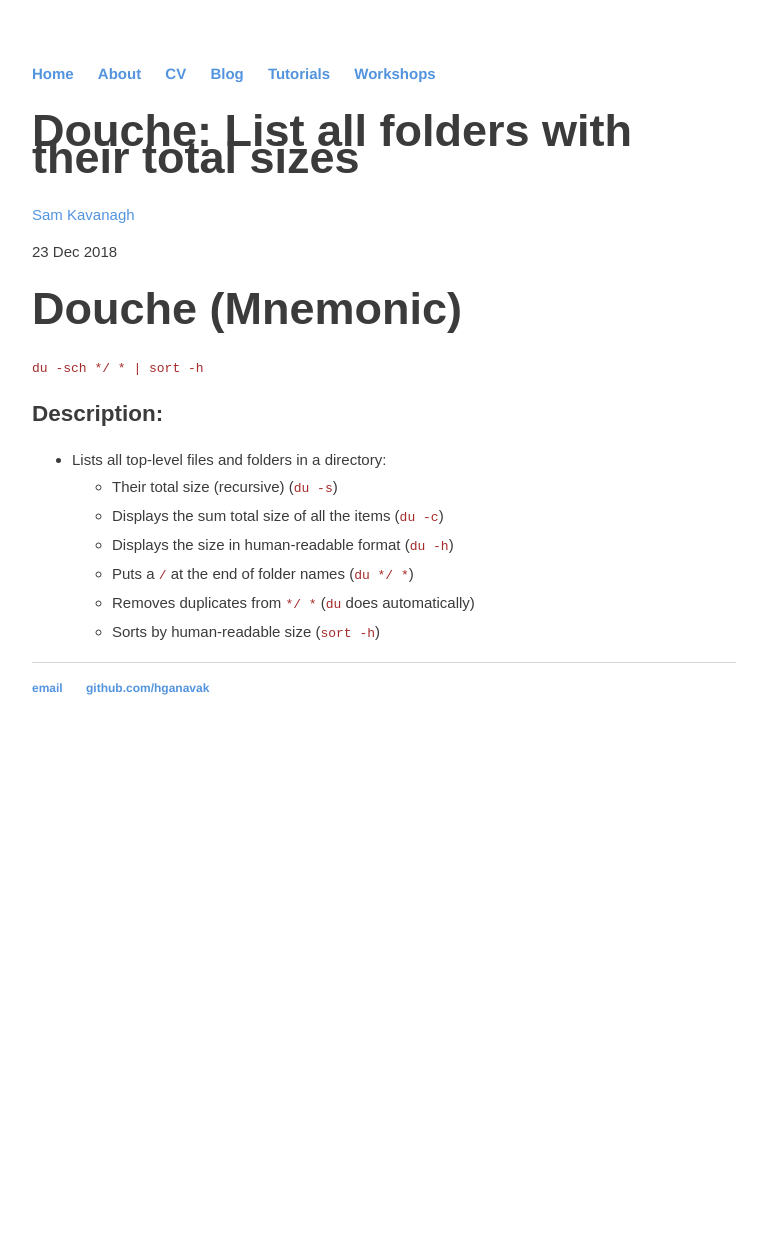
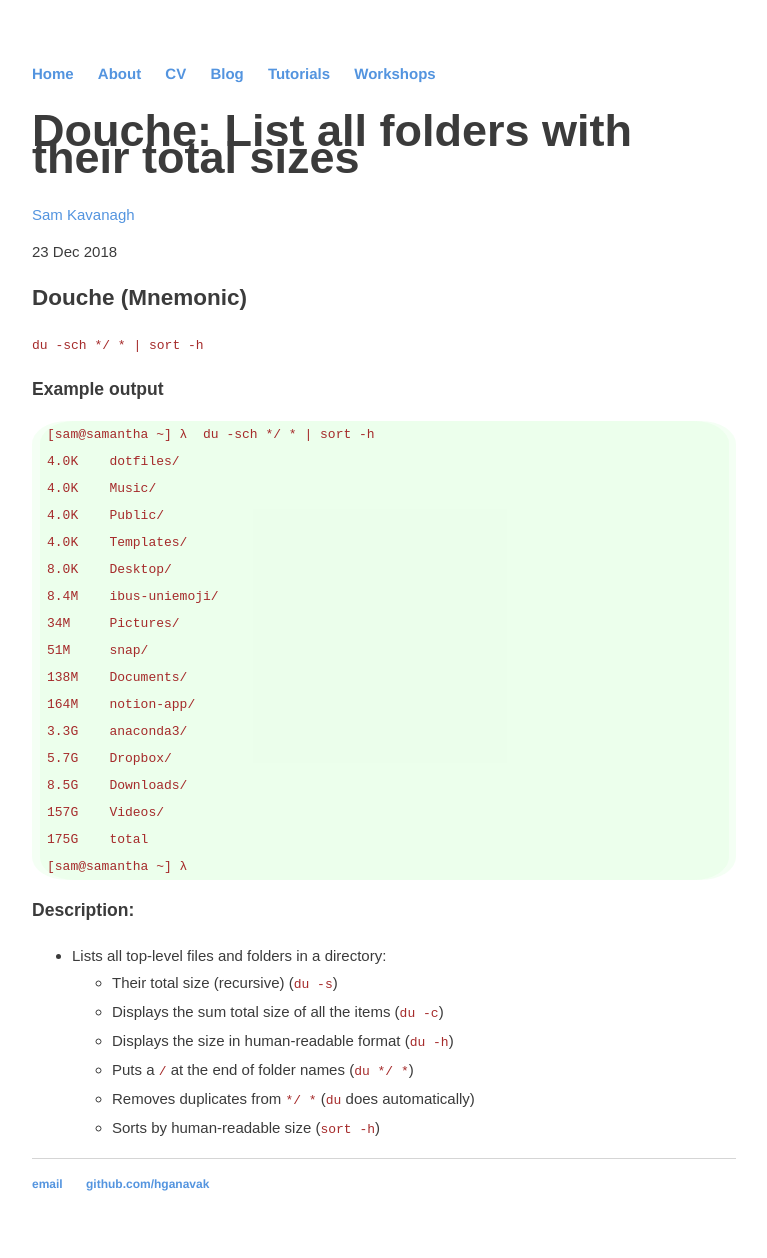
Before and after one commit to Hganavak/archive, a Jekyll site: the page built from _posts/2018-12-23-list-all-folders-with-sizes.md, in a window 1280 px wide. Shown: the whole page, without its empty margins (256-1023 px from the left). Built offline with Jekyll 4.4.1, drawn with Linux system fonts in a browser that asks for light colours; nearby versions of some CDN libraries; comment, search, counter and statistics services are not loaded; before the commit the page ends 900 px from its top, so only the background shows below that.

Commit message:
Update 2018-12-23-list-all-folders-with-sizes.md

````diff
--- a/_posts/2018-12-23-list-all-folders-with-sizes.md
+++ b/_posts/2018-12-23-list-all-folders-with-sizes.md
@@ -5,11 +5,33 @@ date: 2018-12-23
 tags: bash
 ---
 
-# Douche (Mnemonic)
+## Douche (Mnemonic)
 
-`du -sch */ * | sort -h`
+```du -sch */ * | sort -h```
 
-## Description:
+### Example output
+
+```
+[sam@samantha ~] λ  du -sch */ * | sort -h
+4.0K    dotfiles/
+4.0K    Music/
+4.0K    Public/
+4.0K    Templates/
+8.0K    Desktop/
+8.4M    ibus-uniemoji/
+34M     Pictures/
+51M     snap/
+138M    Documents/
+164M    notion-app/
+3.3G    anaconda3/
+5.7G    Dropbox/
+8.5G    Downloads/
+157G    Videos/
+175G    total
+[sam@samantha ~] λ
+```
+
+### Description:
 * Lists all top-level files and folders in a directory:
   * Their total size (recursive) (`du -s`)
   * Displays the sum total size of all the items (`du -c`)
````
